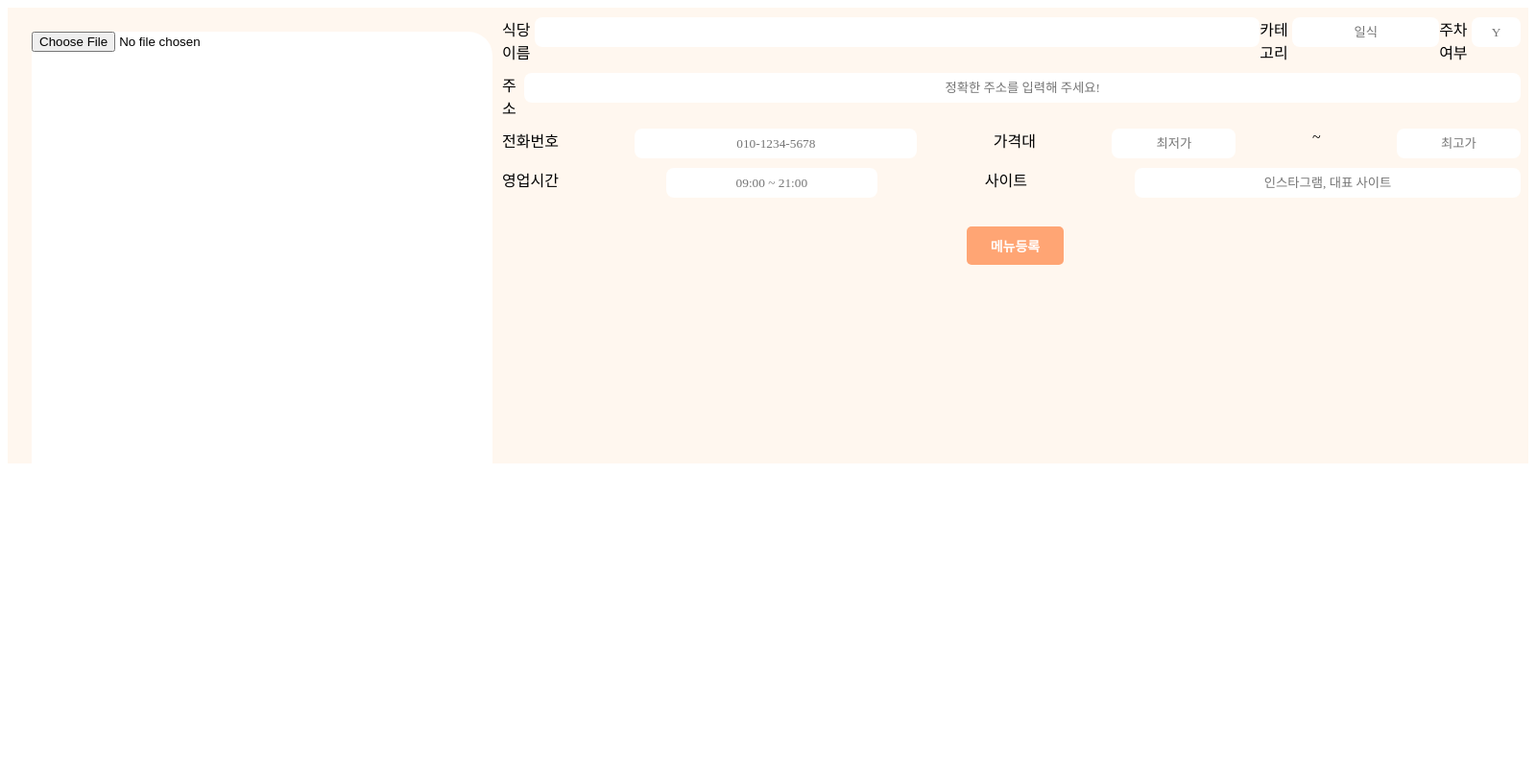
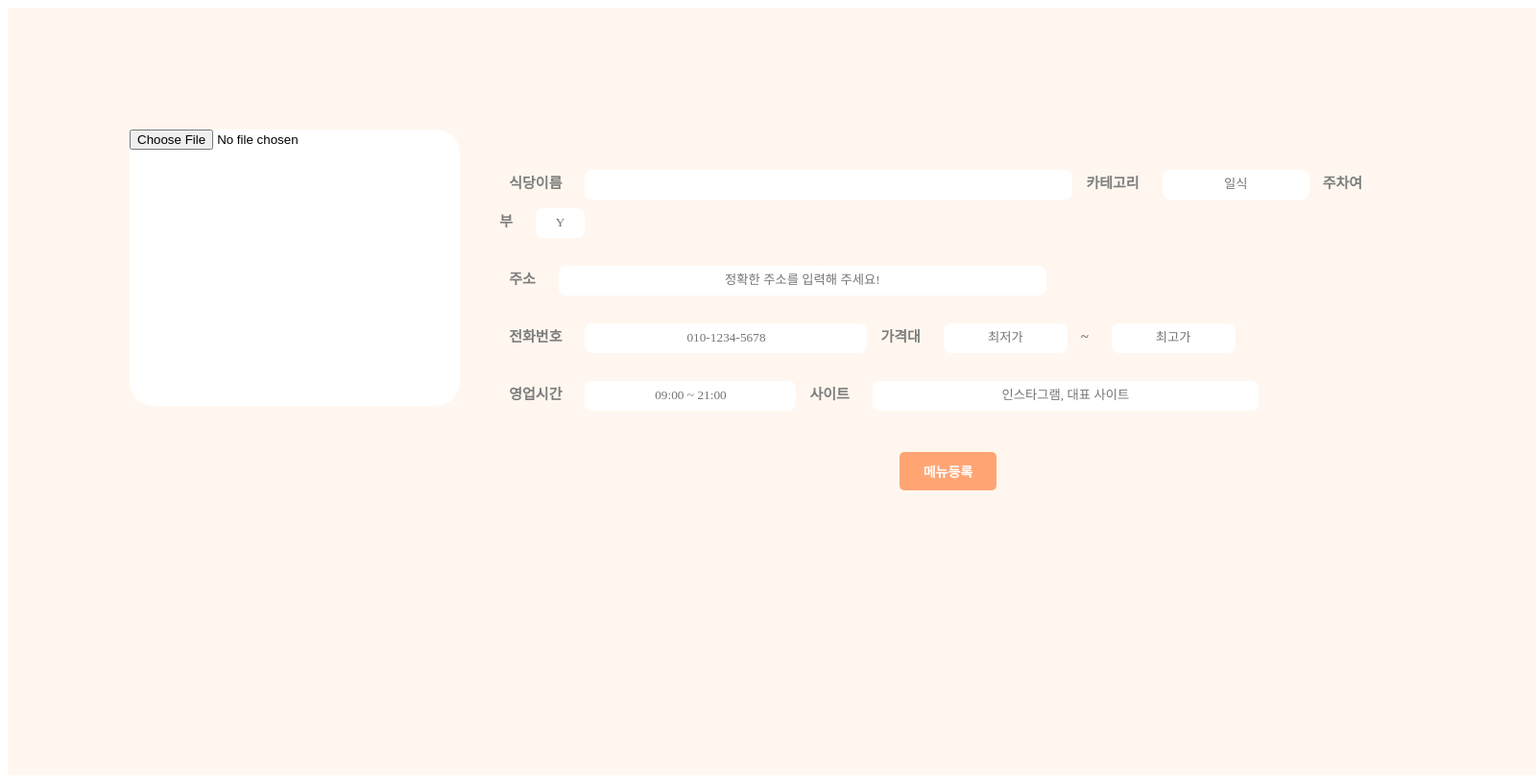
Before and after one commit to Haewonny/osp-homework, a Flask app: page /register_restaurant in a window 1600 px wide. Shown: the whole page at 96% size. Before the commit the page ends 483 px from the top, so only its background shows below. Run offline with Flask 2, Linux system fonts and the light colour scheme.

Commit message:
code refactoring

```diff
--- a/static/css/newreview.css
+++ /dev/null
@@ -1,231 +0,0 @@
-.postReviewBG{
-    background: #FFF7EF;
-    width: 200vw;
-    height: 200vh;
-}
-
-.BOX{
-    width: 480px;
-    height: 480px;
-    background: #FFFFFF;
-    border-radius: 25px;
-  }
-
-.addBox{
-    width: 200px;
-    height: 200px;
-    background: #FFFFFF;
-    border-radius: 10px;
-    margin-left: 48%;
-    margin-top: 8%;
-  }
-
-  .column{
-    flex-direction: column;
-    justify-items: center;
-    float: left;
-    margin: 15px 0 0 15px;
-    width: 500px;
-    height: 450px;
-  }
-
-  .text {
-    position: absolute;
-    width: 282px;
-    height: 43px;
-    left: 800px;
-    top: 220px;
-
-    font-family: 'Spoqa Han Sans Neo';
-    font-style: normal;
-    font-weight: 700;
-    font-size: 32px;
-    line-height: 43px;
-    text-align: center;
-
-    color: #FFBA94;
-}
-
-
-  .TextI{
-    color: rgb(125, 125, 125);
-    font-size: 15px;
-    font-weight: bold;
-    line-height: 40px;
-    font-family: 'Spoqa Han Sans Neo';
-    font-weight: 10px;
-  }
-
-.Line1, .Line2, .Line3, .Line4 {
-    display: flex;
-    flex-direction:row;
-    justify-content: space-between;
-    margin: 10px 8px 10px 0;
-  }
-
-.Line5, .Line6 {
-    display: flex;
-    flex-direction:row;
-    justify-content: space-between;
-    margin: 0 0 5px 70%;
-}
-
-  .Write1{
-    border-radius: 8px;
-    border-color: transparent;
-    width: 100px;
-    height: 25px;
-    resize: none;
-    font-family: 'Spoqa Han Sans Neo';
-    font-weight: 10px;
-    text-align: center;
-  }
-
-  .Write2{
-    border-radius: 8px;
-    border-color: transparent;
-    width: 145px;
-    height: 25px;
-    font-family: 'Spoqa Han Sans Neo';
-    font-weight: 10px;
-    text-align: center;
-  }
-
-  .Write3{
-    border-radius: 8px;
-    border-color: transparent;
-    width: 1300px;
-    height: 25px;
-    font-family: 'Spoqa Han Sans Neo';
-    font-weight: 10px;
-    text-align: center;
-  }
-
-.Write4{
-    border-radius: 8px;
-    border-color: transparent;
-    width: 286px;
-    height: 25px;
-    font-family: 'Spoqa Han Sans Neo';
-    font-weight: 10px;
-    text-align: center;
-  }
-
-.Write5, .Write6 {
-    border-radius: 8px;
-    border-color: transparent;
-    width: 121px;
-    height: 25px;
-    font-family: 'Spoqa Han Sans Neo';
-    font-weight: 10px;
-    text-align: center;
-  }
-
-.Write7{
-    border-radius: 8px;
-    border-color: transparent;
-    width: 212px;
-    height: 25px;
-    font-family: 'Spoqa Han Sans Neo';
-    font-weight: 10px;
-    text-align: center;
-  }
-
-.Write8{
-    border-radius: 8px;
-    border-color: transparent;
-    width: 394px;
-    height: 25px;
-    font-family: 'Spoqa Han Sans Neo';
-    font-weight: 10px;
-    text-align: center;
-  }
-
-
-
-.Write9{
-    float: left;
-    border-radius: 8px;
-    border-color: transparent;
-    width: 221px;
-    height: 25px;
-    font-family: 'Spoqa Han Sans Neo';
-    font-weight: 10px;
-  }
-
-.Write10{
-    border-radius: 8px;
-    border-color: transparent;
-    width: 145px;
-    height: 25px;
-    font-family: 'Spoqa Han Sans Neo';
-    font-weight: 10px;
-    text-align: left;
-  }
-
-.Write11{
-    border-radius: 8px;
-    border-color: transparent;
-    width: 43px;
-    height: 25px;
-    font-family: 'Spoqa Han Sans Neo';
-    font-weight: 10px;
-    text-align: center;
-  }
-
-  .textArea{
-    width: 590px;
-    height: 250px;
-    border: none;
-    border-radius: 8px;
-    resize: none;
-    font-family: 'Spoqa Han Sans Neo';
-    font-weight: 10px;
-  }
-
-  .File{
-    width: 30px;
-    height: 30px;
-    cursor: pointer;
-    position: absolute;
-    margin: 200px;
-  }
-
-  .postContainer{
-  background: #fff7ef;
-  display: flex;
-  height: 90%;
-  width: 100%;
-  z-index: 3;
-  scroll-snap-align: start;
-  }
-
-  .Wrap{
-    display: flex;
-    flex-direction: row;
-    padding-top: 15px;
-    padding-bottom: 15px;
-  }
-
-  .buttonR{
-    background-color: #ffa574;
-    color: white;
-    font-family: 'Spoqa Han Sans Neo';
-    font-style: normal;font-weight: 700;
-    font-size: 20px;
-    font-size: 14px;
-    padding: 10px 25px;
-    border: none;
-    border-radius: 5px;
-    color: white;
-    cursor: pointer;
-  }
-
-  .Wraps{
-    text-align: center;
-    margin: 30px auto;
-  }
-
-.buttonR:hover{
-  background-color: #FAD4B2;
-}
--- a/static/css/restaurantpost.css
+++ b/static/css/restaurantpost.css
@@ -1,44 +1,49 @@
-.postRestaurantBG{
-    background: #FFF7EF;
-    width: 120vw;
-    height: 120vh;
+.BG {
+  display: grid;
+  background: #fff7ef;
+  height: 100vh;
+  width: 100vw;
 }
 
-.postContainer {
-  float: left;
-  width: 100vw;
-  height: 60px;
-  float: left;
-  background: white;
+.container{
+  display: grid;
+  margin: 7%;
 }
 
-.BOX{
-    width: 450px;
-    height: 450px;
-    background: #FFFFFF;
+.container2{
+  display: grid;
+  margin: 3%;
+}
+.BOX {
+  width: 100%;
+  height: 100%;
+  background: #ffffff;
   border-radius: 25px;
 }
 
-.column{
-    flex-direction: column;
-    justify-items: center;
-    float: left;
-    margin: 150px;
-    width: 450px;
-    height: 503px;
+.addBox {
+  width: 200px;
+  height: 200px;
+  background: #ffffff;
+  border-radius: 10px;
+  margin-left: 48%;
+  margin-top: 8%;
 }
 
-.info{
-    margin: 150px;
-    width: 1200px;
+.column {
+  flex-direction: column;
+  float: left;
+  margin: 15px 3% 0 15px;
+  width: 25%;
+  height: 50%;
 }
 
 .text {
   position: absolute;
   width: 282px;
   height: 43px;
-    left: 1000px;
-    top: 300px;
+  left: 800px;
+  top: 220px;
 
   font-family: 'Spoqa Han Sans Neo';
   font-style: normal;
@@ -47,152 +52,160 @@
   line-height: 43px;
   text-align: center;
 
-    color: #FFBA94;
+  color: #ffba94;
 }
 
-
-
-.Line1, .Line2, .Line3, .Line4 {
-    display: flex;
-    flex-direction:row;
-    justify-content: space-between;
-    margin: 10px 8px 10px 0;
-    padding: 1px 1px 1px 1px;
-  }
-
-.Line5, .Line6 {
-    display: flex;
-    flex-direction:row;
-    justify-content: space-between;
-    margin: 0 8px 10px 40%;
-}
-
-.TextI{
-    margin: 50% 5% 0 5%;
+.Text1 {
   color: rgb(125, 125, 125);
   font-size: 15px;
   font-weight: bold;
   line-height: 40px;
   font-family: 'Spoqa Han Sans Neo';
   font-weight: 10px;
-    font-weight: bold;
+  margin: 0 20px 0 10px;
 }
 
-.Write1{
+.Line1,
+.Line2,
+.Line3,
+.Line4 {
+  flex-direction: row;
+  justify-content: space-between;
+  margin: 10px 8px 10px 0;
+}
+
+.Write1 {
   border-radius: 8px;
   border-color: transparent;
-    width: 220px;
-    height: 30px;
+  width: 100px;
+  height: 25px;
   resize: none;
+  font-family: 'Spoqa Han Sans Neo';
+  font-weight: 10px;
+}
+
+.Write2 {
+  border-radius: 8px;
+  border-color: transparent;
+  width: 145px;
+  height: 25px;
+  font-family: 'Spoqa Han Sans Neo';
+  font-weight: 10px;
+  text-align: center;
+}
+
+.Write3 {
+  border-radius: 8px;
+  border-color: transparent;
+  width: 500px;
+  height: 25px;
+  font-family: 'Spoqa Han Sans Neo';
+  font-weight: 10px;
+  text-align: center;
+}
+
+.Write4 {
+  border-radius: 8px;
+  border-color: transparent;
+  width: 286px;
+  height: 25px;
+  font-family: 'Spoqa Han Sans Neo';
+  font-weight: 10px;
+  text-align: center;
+}
+
+.Write5,
+.Write6 {
+  border-radius: 8px;
+  border-color: transparent;
+  width: 121px;
+  height: 25px;
+  font-family: 'Spoqa Han Sans Neo';
+  font-weight: 10px;
+  text-align: center;
+}
+
+.Write7 {
+  border-radius: 8px;
+  border-color: transparent;
+  width: 212px;
+  height: 25px;
+  font-family: 'Spoqa Han Sans Neo';
+  font-weight: 10px;
+  text-align: center;
+}
+
+.Write8 {
+  border-radius: 8px;
+  border-color: transparent;
+  width: 394px;
+  height: 25px;
+  font-family: 'Spoqa Han Sans Neo';
+  font-weight: 10px;
+  text-align: center;
+}
+
+.Write9 {
+  float: left;
+  border-radius: 8px;
+  border-color: transparent;
+  width: 221px;
+  height: 25px;
+  font-family: 'Spoqa Han Sans Neo';
+  font-weight: 10px;
+}
+
+.Write10 {
+  border-radius: 8px;
+  border-color: transparent;
+  width: 145px;
+  height: 25px;
   font-family: 'Spoqa Han Sans Neo';
   font-weight: 10px;
   text-align: left;
 }
 
-.Write2{
+.Write11 {
   border-radius: 8px;
   border-color: transparent;
-    width: 145px;
-    height: 30px;
+  width: 43px;
+  height: 25px;
   font-family: 'Spoqa Han Sans Neo';
   font-weight: 10px;
   text-align: center;
 }
 
-.Write3{
+.textArea {
+  width: 590px;
+  height: 250px;
+  border: none;
   border-radius: 8px;
-    border-color: transparent;
-    width: 740px;
-    height: 30px;
+  resize: none;
   font-family: 'Spoqa Han Sans Neo';
   font-weight: 10px;
-    text-align: center;
 }
 
-.Write4{
-    border-radius: 8px;
-    border-color: transparent;
-    width: 286px;
+.File {
+  width: 30px;
   height: 30px;
-    font-family: 'Spoqa Han Sans Neo';
-    font-weight: 10px;
-    text-align: center;
+  cursor: pointer;
+  position: absolute;
+  margin: 200px;
 }
 
-.Write5, .Write6{
-    border-radius: 8px;
-    border-color: transparent;
-    width: 121px;
-    height: 30px;
-    font-family: 'Spoqa Han Sans Neo';
-    font-weight: 10px;
-    text-align: center;
+.Wrap {
+  display: flex;
+  flex-direction: row;
+  padding-top: 15px;
+  padding-bottom: 15px;
 }
 
-.Write7{
-    border-radius: 8px;
-    border-color: transparent;
-    width: 212px;
-    height: 30px;
-    font-family: 'Spoqa Han Sans Neo';
-    font-weight: 10px;
-    text-align: center;
-  }
-
-.Write8{
-    border-radius: 8px;
-    border-color: transparent;
-    width: 394px;
-    height: 30px;
-    font-family: 'Spoqa Han Sans Neo';
-    font-weight: 10px;
-    text-align: center;
-  }
-
-.Write9{
-    border-radius: 8px;
-    border-color: transparent;
-    width: 221px;
-    height: 30px;
-    font-family: 'Spoqa Han Sans Neo';
-    font-weight: 10px;
-    text-align: center;
-  }
-
-.Write10{
-    border-radius: 8px;
-    border-color: transparent;
-    width: 145px;
-    height: 30px;
-    font-family: 'Spoqa Han Sans Neo';
-    font-weight: 10px;
-    text-align: center;
-  }
-
-.Write11{
-    border-radius: 8px;
-    border-color: transparent;
-    width: 43px;
-    height: 30px;
-    font-family: 'Spoqa Han Sans Neo';
-    font-weight: 10px;
-    text-align: center;
-  }
-
-.postContainer{
-  background: #fff7ef;
-  display: flex;
-  height: 90%;
-  width: 100%;
-  z-index: 3;
-  scroll-snap-align: start;
-  }
-
-.buttonR{
+.buttonR {
   background-color: #ffa574;
   color: white;
   font-family: 'Spoqa Han Sans Neo';
-    font-style: normal;font-weight: 700;
+  font-style: normal;
+  font-weight: 700;
   font-size: 20px;
   font-size: 14px;
   padding: 10px 25px;
@@ -202,26 +215,11 @@
   cursor: pointer;
 }
 
-.Wraps{
+.Wraps {
   text-align: center;
   margin: 30px auto;
 }
 
-.buttonR:hover{
-  background-color: #FAD4B2;
+.buttonR:hover {
+  background-color: #fad4b2;
 }
-
-.bottomContainer {
-    width: 600px;
-    height: 100px;
-    margin-left: 40px;
-    display: inline;
-    padding: 60%;
-    flex-direction: row;
-    top: 30%;
-}
-
-.addBox {
-    margin-left:50%;
-    top: 10000px;
-}
--- a/templates/register_restaurant.html
+++ b/templates/register_restaurant.html
@@ -1,64 +1,125 @@
 <!DOCTYPE html>
 <html lang="en">
   <head>
-        <meta charset="UTF-8"/>
-        <meta name="viewport" content="width=device-width, initial-scale=1.0"/>
+    <meta charset="UTF-8" />
+    <meta name="viewport" content="width=device-width, initial-scale=1.0" />
     <title>register restaurant</title>
-        <link rel="stylesheet"
-        href="{{ url_for('static', filename='css/newreview.css') }}"/>
+    <link
+      rel="stylesheet"
+      href="{{ url_for('static', filename='css/restaurantpost.css') }}"
+    />
     <script src="{{ url_for('static', filename='JS/main.js') }}" defer></script>
   </head>
   <body>
-        <div class="postContainer">
-            <div class = "postRestaurantBG">
+    <div class="BG">
+      <div class="container">
         <form action="/result" method="post" enctype="multipart/form-data">
           <div class="column">
             <div class="BOX">
               <div>
                 <label for="img1"></label>
-                                <input type="file" name="file" id="img1"/>
+                <input type="file" name="file" id="img1" />
               </div>
             </div>
           </div>
-                    <div class="topContainer">
+          <div class="container2">
             <div class="Line1">
               <label class="Text1" for="name">식당이름</label>
-                        <input class = "Write3" type="text" name="name" id="name" required/>
-                        <label class="Text1" for="cate">카테고리 </label>
-                        <input class="Write2" type="text" placeholder="일식" name="cate" id="cate" required/>
-                        <label class="Text1" for="park">주차여부 </label>
-                        <input class="Write11" type="text" placeholder="Y" name="park" id="park" required/>
+              <input
+                class="Write3"
+                type="text"
+                name="name"
+                id="name"
+                required
+              />
+              <label class="Text1" for="cate">카테고리</label>
+              <input
+                class="Write2"
+                type="text"
+                placeholder="일식"
+                name="cate"
+                id="cate"
+                required
+              />
+              <label class="Text1" for="park">주차여부</label>
+              <input
+                class="Write11"
+                type="text"
+                placeholder="Y"
+                name="park"
+                id="park"
+                required
+              />
             </div>
 
-
             <div class="Line2">
-                        <label class="Text1" for="addr">주소 </label>
-                        <input class="Write3" type="text" placeholder="정확한 주소를 입력해 주세요!" name="addr" id="addr" required/>
+              <label class="Text1" for="addr">주소</label>
+              <input
+                class="Write3"
+                type="text"
+                placeholder="정확한 주소를 입력해 주세요!"
+                name="addr"
+                id="addr"
+                required
+              />
             </div>
 
             <div class="Line3">
-                        <label class="Text1" for="tel">전화번호 </label>
-                        <input class="Write4" type="text" placeholder="010-1234-5678" name="tel" id="tel" required/>
-                        <label class="Text1" for="price1">가격대 </label>
-                        <input class="Write5" type="text" placeholder="최저가" name="price1" id="price1" required/>
-                        <label class="Text1" for="price2"> ~ </label>
-                        <input class="Write6" type="text" placeholder="최고가" name="price2" id="price2" required/>
+              <label class="Text1" for="tel">전화번호</label>
+              <input
+                class="Write4"
+                type="text"
+                placeholder="010-1234-5678"
+                name="tel"
+                id="tel"
+                required
+              />
+              <label class="Text1" for="price1">가격대</label>
+              <input
+                class="Write5"
+                type="text"
+                placeholder="최저가"
+                name="price1"
+                id="price1"
+                required
+              />
+              <label class="Text1" for="price2">~</label>
+              <input
+                class="Write6"
+                type="text"
+                placeholder="최고가"
+                name="price2"
+                id="price2"
+                required
+              />
             </div>
 
             <div class="Line4">
-                        <label class="Text1" for="time">영업시간 </label>
-                        <input class="Write7" type="text" placeholder="09:00 ~ 21:00" name="time" id="time" required/>
-                        <label class="Text1" for="site">사이트 </label>
-                        <input class="Write8" type="text" placeholder="인스타그램, 대표 사이트" name="site" id="site" required/>
+              <label class="Text1" for="time">영업시간</label>
+              <input
+                class="Write7"
+                type="text"
+                placeholder="09:00 ~ 21:00"
+                name="time"
+                id="time"
+                required
+              />
+              <label class="Text1" for="site">사이트</label>
+              <input
+                class="Write8"
+                type="text"
+                placeholder="인스타그램, 대표 사이트"
+                name="site"
+                id="site"
+                required
+              />
             </div>
+            <div class="Wraps">
+              <input class="buttonR" type="submit" value="메뉴등록" />
             </div>
-
-                <div class="Wraps">
-                    <input class="buttonR" type='submit' value='메뉴등록'/>
           </div>
         </form>
       </div>
     </div>
-
   </body>
 </html>
```
Lines whose indentation alone changed are shown as unchanged.
